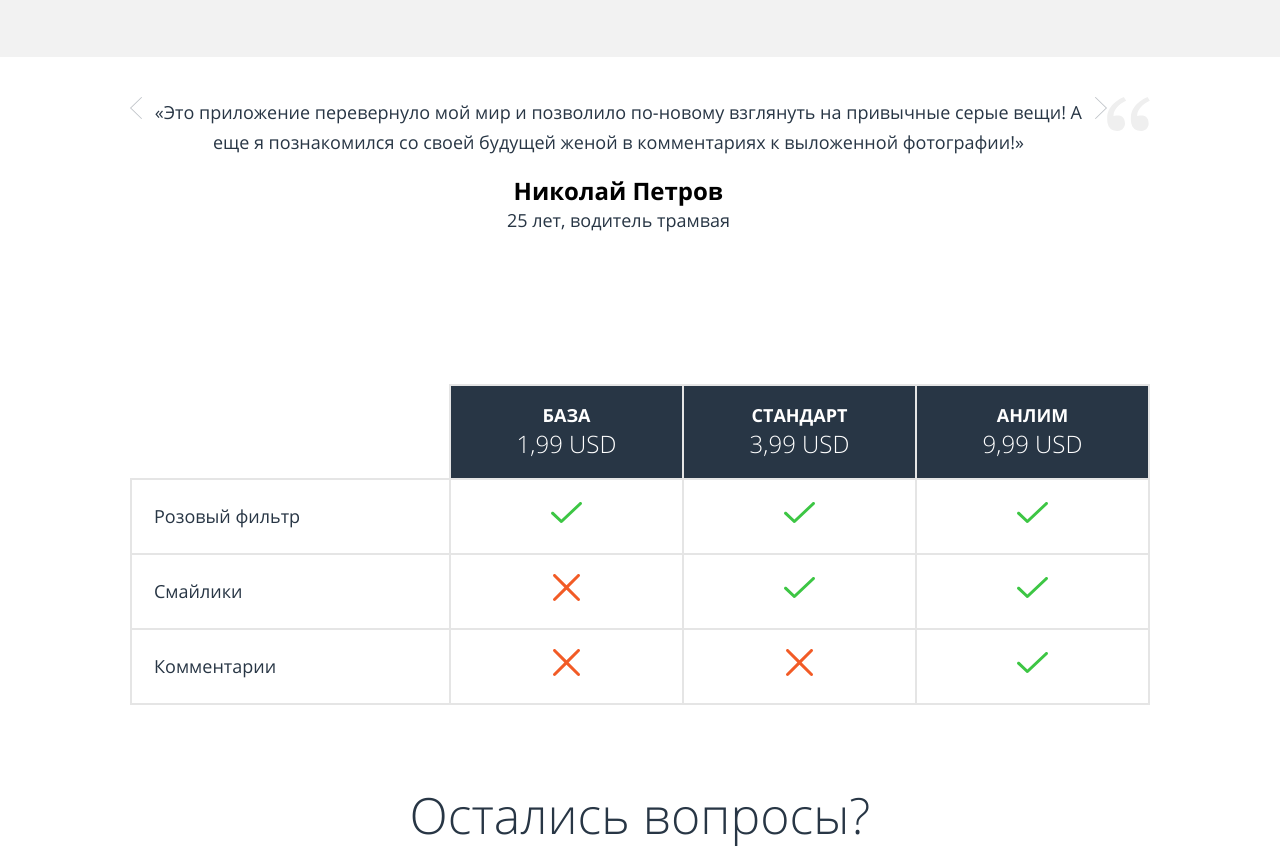
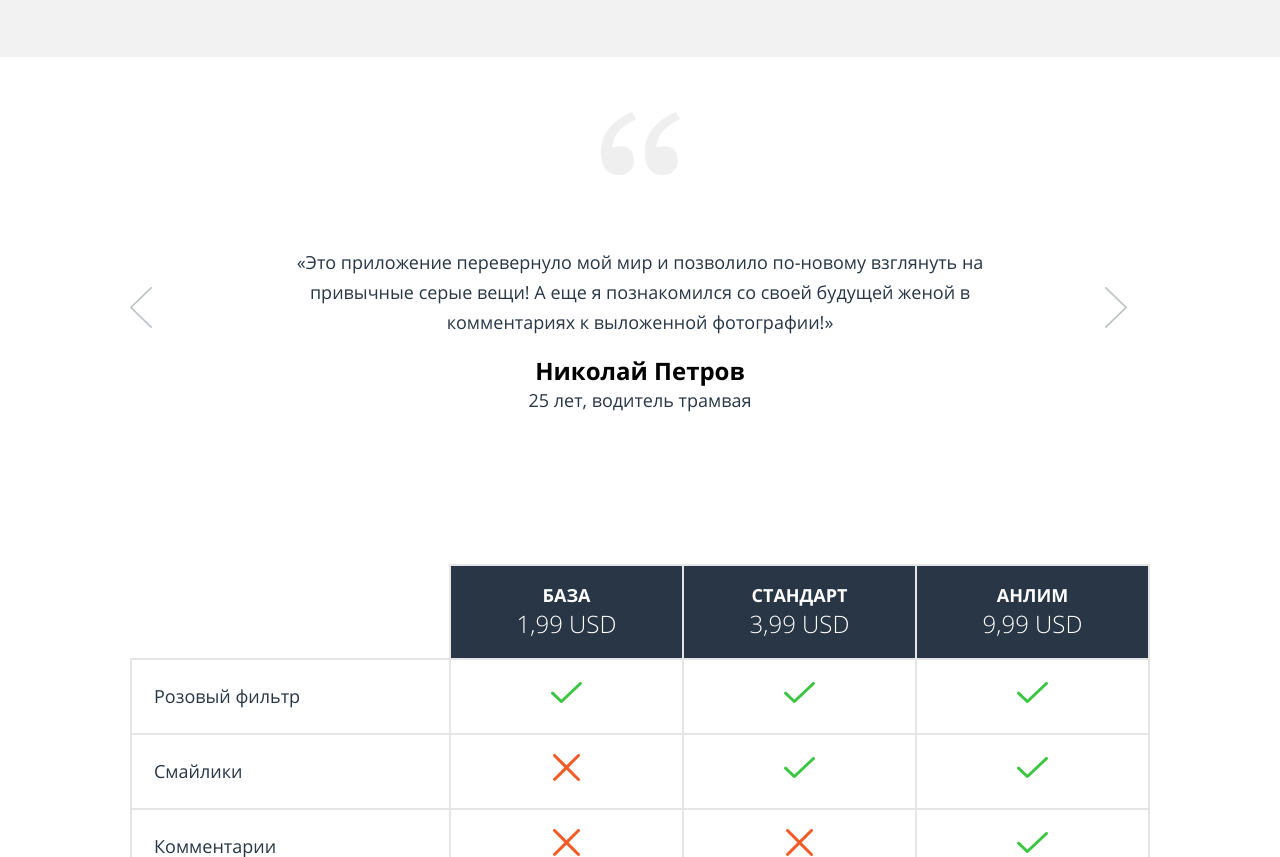
Before and after one commit to IrinaSafe/1651659-pink-21, a website: page source/index.html in a window 1280 px wide. Shown: the part 1987-2844 px from the top of the page. Drawn offline with nearby package versions, Linux system fonts and the light colour scheme; files that its build step writes are made by us from their sources.

Commit message:
Отзывы десктоп

```diff
--- a/source/sass/blocks/reviews.scss
+++ b/source/sass/blocks/reviews.scss
@@ -1,28 +1,33 @@
 .reviews {
   padding: 40px 20px 60px;
+  position: relative;
 
   @media screen and (min-width: $media-desktop) {
     padding: 40px 130px;
+    &::before {
+      content: "";
+      width: 79px;
+      height: 63px;
+      background-image: url(../img/quotes.svg);
+      background-repeat: no-repeat;
+      background-size: contain;
+      position: absolute;
+      top: 55px;
+      left: 0;
+      right: 0;
+      margin: 0 auto;
+    }
   }
 }
 
 .reviews__wrapper {
   text-align: center;
 
-
   @media screen and (min-width: $media-desktop) {
     display: flex;
     flex-direction: row;
-    justify-content: space-between;
-
-    &::after {
-      content: "";
-      width: 79px;
-      height: 63px;
-      background-image: url(../img/quotes.svg);
-      background-repeat: no-repeat;
-      background-size: contain;
-    }
+    justify-content: center;
+    margin-top: 150px;
   }
 }
 
@@ -32,6 +37,10 @@
 
   @media screen and (min-width: $media-tablet) {
     flex-direction: column-reverse;
+  }
+
+  @media screen and (min-width: $media-desktop) {
+    margin: 0 85px;
   }
 }
 
@@ -92,13 +101,14 @@
 
   @media screen and (min-width: $media-desktop) {
     display: inline-block;
-    width: 22px;
+    width: 10%;
     height: 41px;
     padding: 0;
     margin: 0;
     background-color: transparent;
     border: none;
     box-sizing: border-box;
+    margin-top: 40px;
   }
 
   &--left {
```
